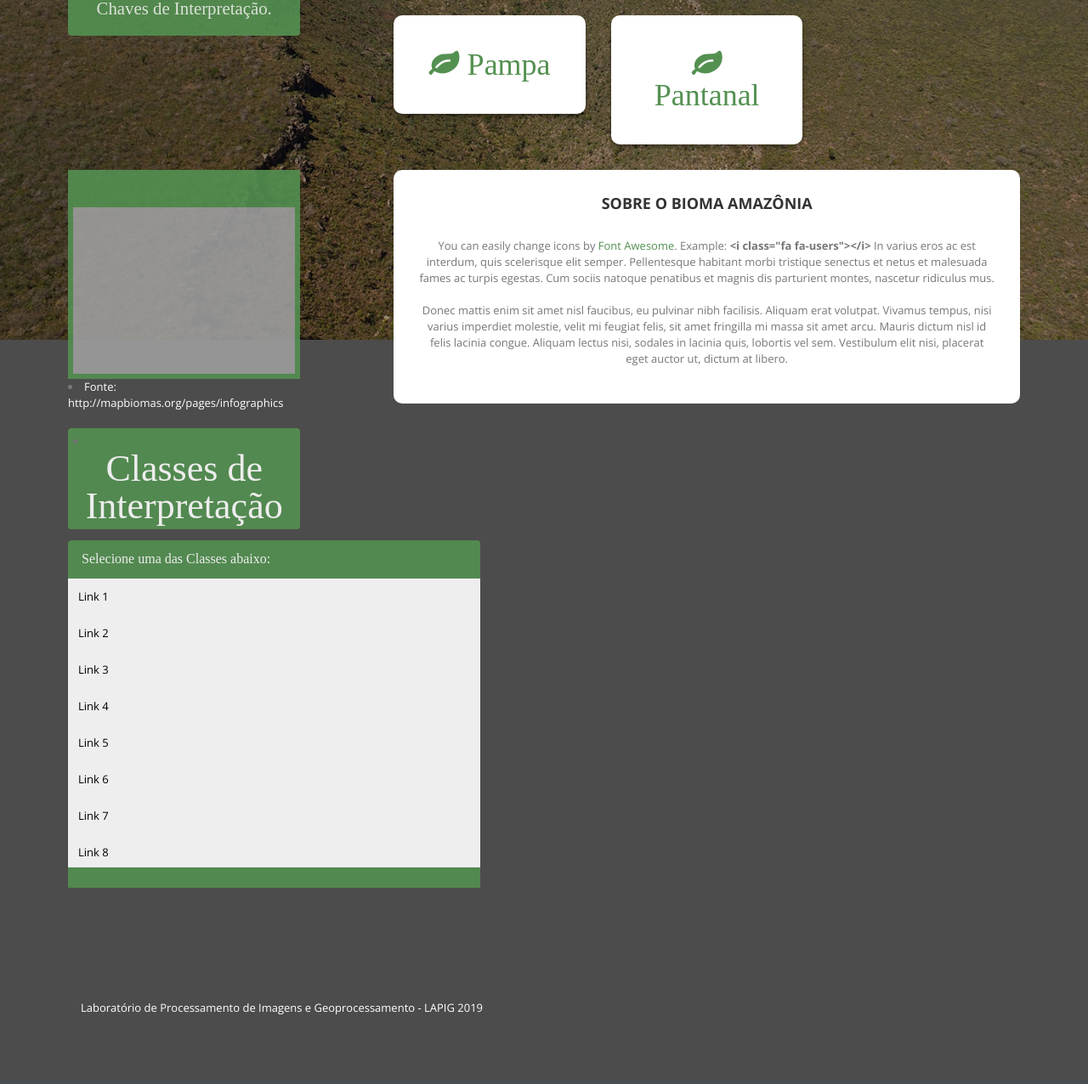
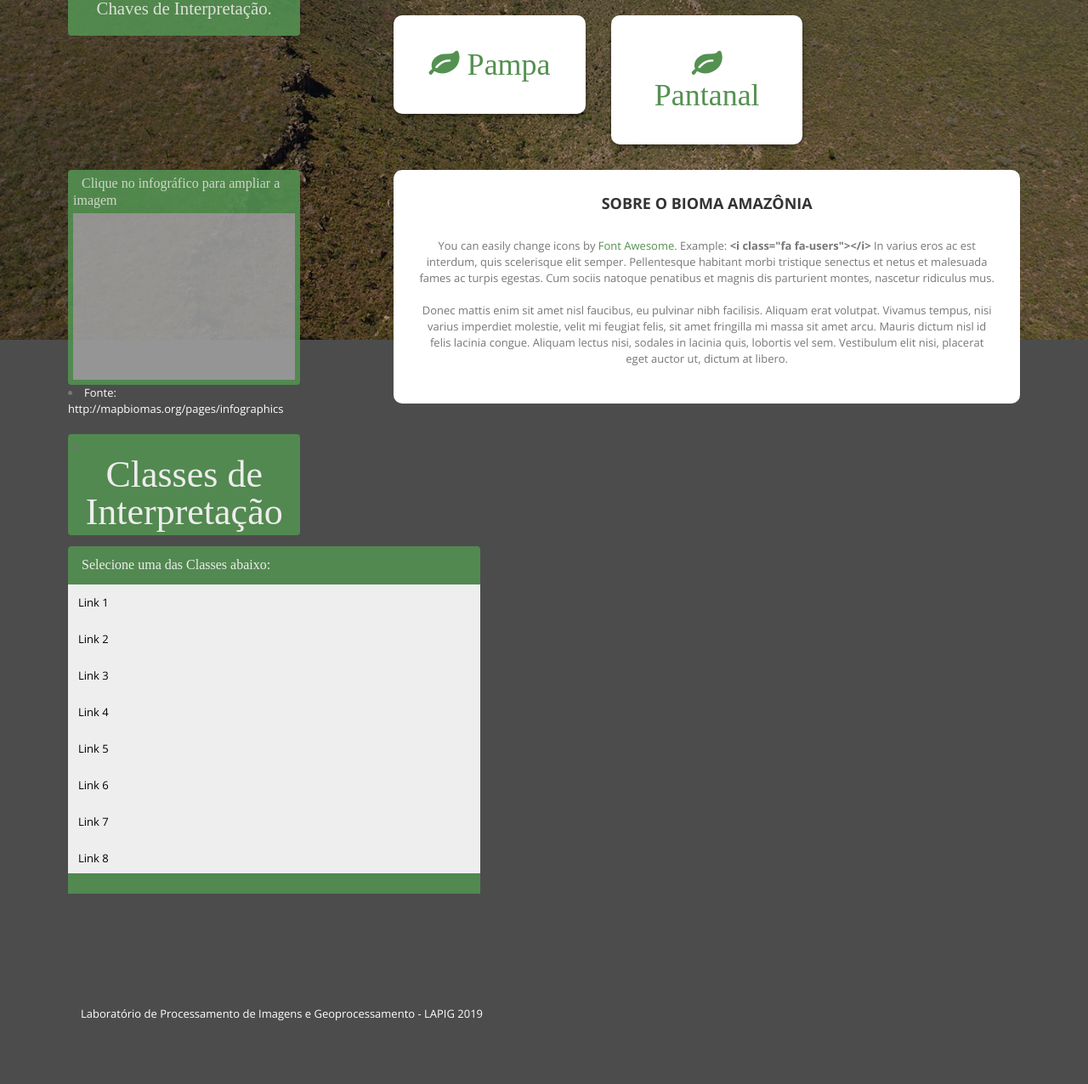
Before and after one commit to lapig-ufg/chave-interpretacao-biomas, a PHP site: page / in a window 1280 px wide, after a click on "Amazônia". Shown: the part 400-1676 px from the top of the page at 85% size. Before the commit the page ends 1595 px from the top, so only its background shows below. Run offline with PHP 8.4, Linux system fonts and the light colour scheme; grey boxes are pictures that could not be loaded.

Commit message:
infographic title

```diff
--- a/css/templatemo_style.css
+++ b/css/templatemo_style.css
@@ -718,6 +718,7 @@
   /* Chrome, Safari, Opera */
     backface-visibility: hidden;
     opacity: 0.9;
+    border-radius: 4px 4px 4px 4px;
 }
 
 .bioma-img-item img {
@@ -731,15 +732,15 @@
     position: absolute;
     width: 100%;
     height: 100%;
-    /* background-color: #549151; */
+    background-color: #549151;
     text-align: center;
     top: 0;
     left: 0;
-    opacity: 1;
+    opacity: 0;
     filter: alpha(opacity=100);
 }
 
-.bioma-img-item .overlay {
+.bioma-img:hover .overlay {
     opacity: 0.3;
     filter: alpha(opacity=100);
 }
@@ -757,6 +758,9 @@
     position: absolute;
     left: 0;
 }
+
+
+
 
 /* ==========================================================================
     Label text Styling
@@ -874,7 +878,7 @@
     height: 340px;
     overflow-y: auto;
     border-radius: 0px 0px 0px 0px;
-  }
+}
 
   .vertical-menu a {
     background-color: #eee;
@@ -882,13 +886,29 @@
     display: block;
     padding: 12px;
     text-decoration: none;
-  }
+}
 
   .vertical-menu a:hover {
     background-color: #549151;
-  }
+}
 
   .vertical-menu a.active {
     background-color: #6daa6a;
     color: white;
-  }
+}
+
+
+  .class_fieldset {
+    background-color: #549151;
+    opacity: 0.9;
+    border-radius: 4px 4px 0 0;
+    margin-bottom: 5px;
+}
+  .class_fieldset a {
+    color: white;
+    font-family: FontAwesome;
+    margin-left: 10px;
+    font-size: 16px;
+    background-color: #549151;
+    opacity: 0.9;
+}
```
